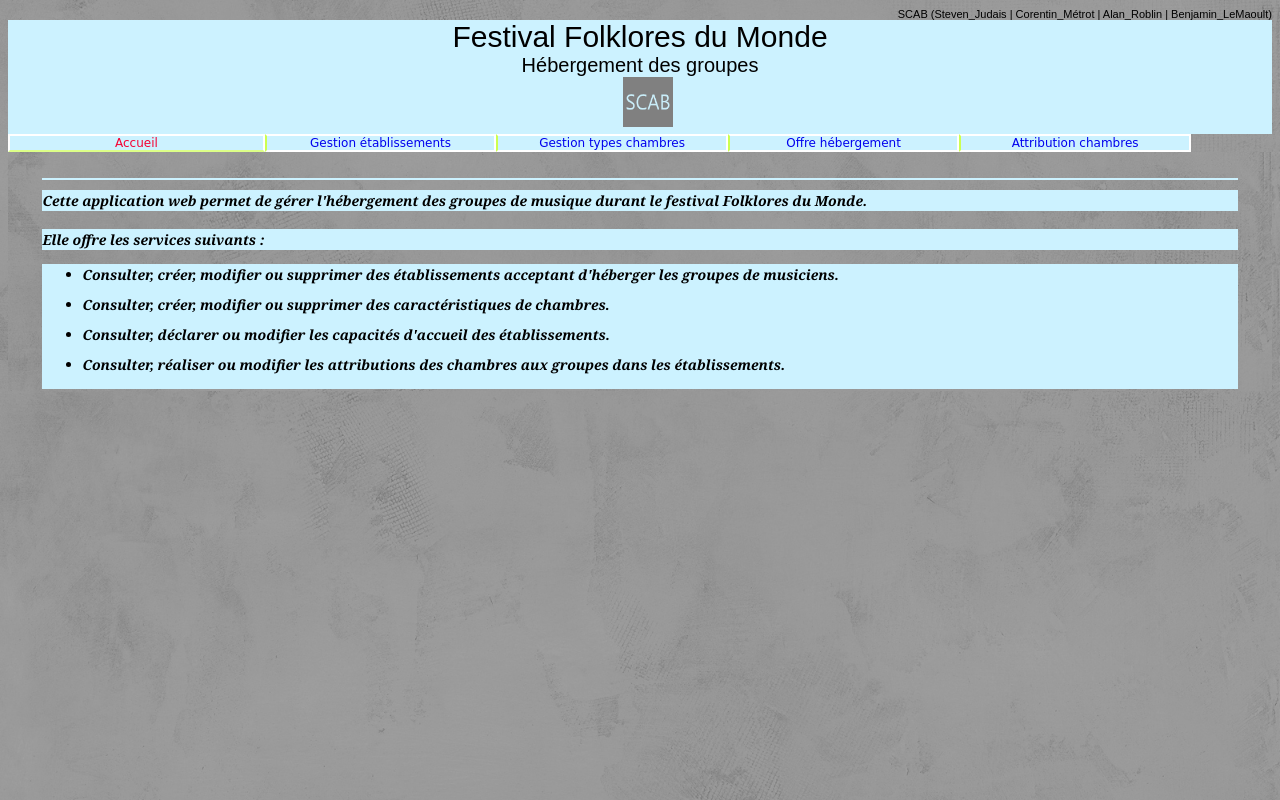
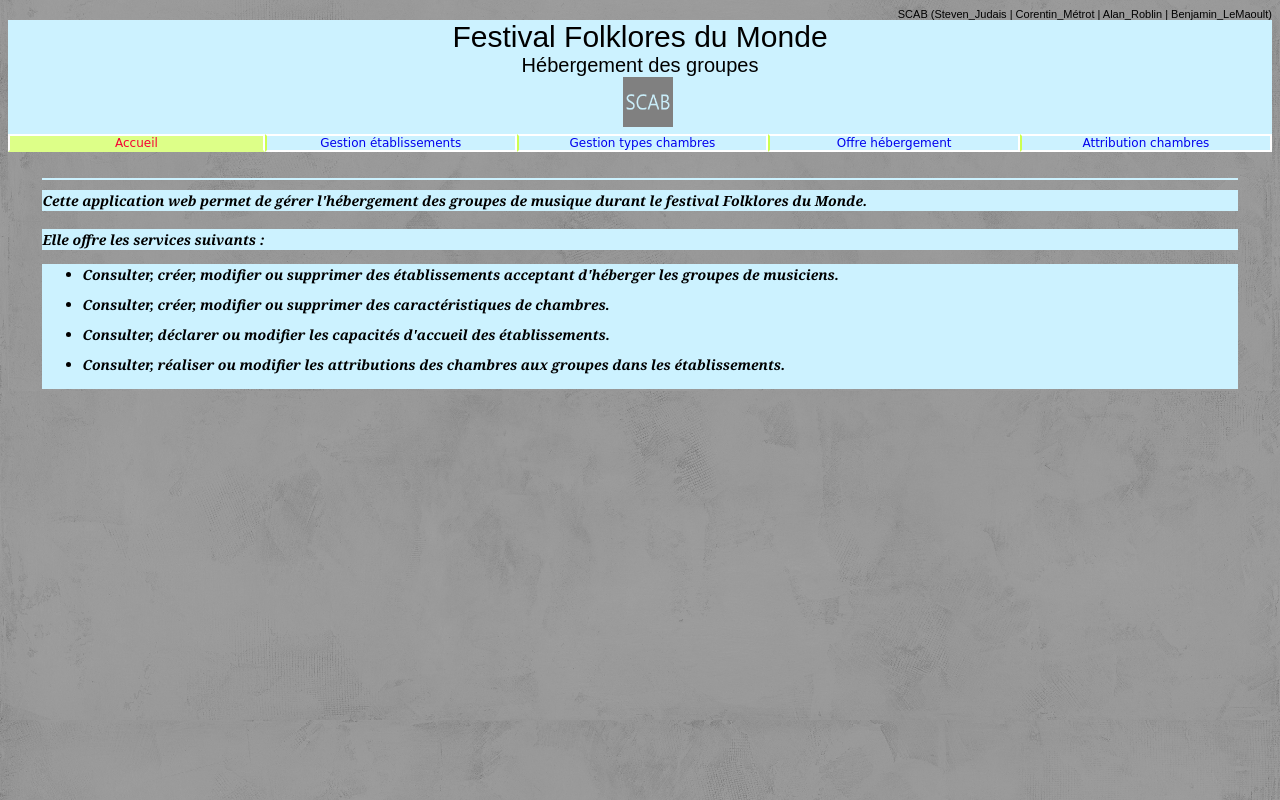
Before and after one commit to CMetrot/Gr.7-PPE-Projet-Festival-Folklore, a PHP site: page / in a window 1280 px wide. Run offline with PHP 8.4, Linux system fonts and the light colour scheme.

Commit message:
Amélioration du design du site

```diff
--- a/css/cssGeneral.css
+++ b/css/cssGeneral.css
@@ -3,8 +3,8 @@
 /* Style de base pour la page (couleur fond : vert pâle, couleur texte : noir) */
 .basePage
 {
-   background-image: url("images/background.jpg");
-   background-size: 150%;
+   background-image: url(../images/background.jpg);
+   background-size: 100%;
    background-position: 100%;
    color:black;
    font:11px Arial, Helvetica, sans-serif;
--- a/css/cssOnglets.css
+++ b/css/cssOnglets.css
@@ -28,7 +28,7 @@
    certains navigateurs n'acceptent pas les nombres réels donc on met
    un nombre entier) mais pour l'onglet actif, on passe à 20% (voir styles
    ongletOuvertPrem et ongletOuvert) */
-   width:18%;
+   width:19.60%;
    height:5%;
 }
 
@@ -38,7 +38,7 @@
    /* Effacement du trait inférieur (pour cela, on le met de la même couleur que
    le fond de la page) */
    border-bottom:solid 2px #DDFF88;
-   background-color:#ccf2ff;
+   background-color:#DDFF88;
    width:20%;
 }
 
```
